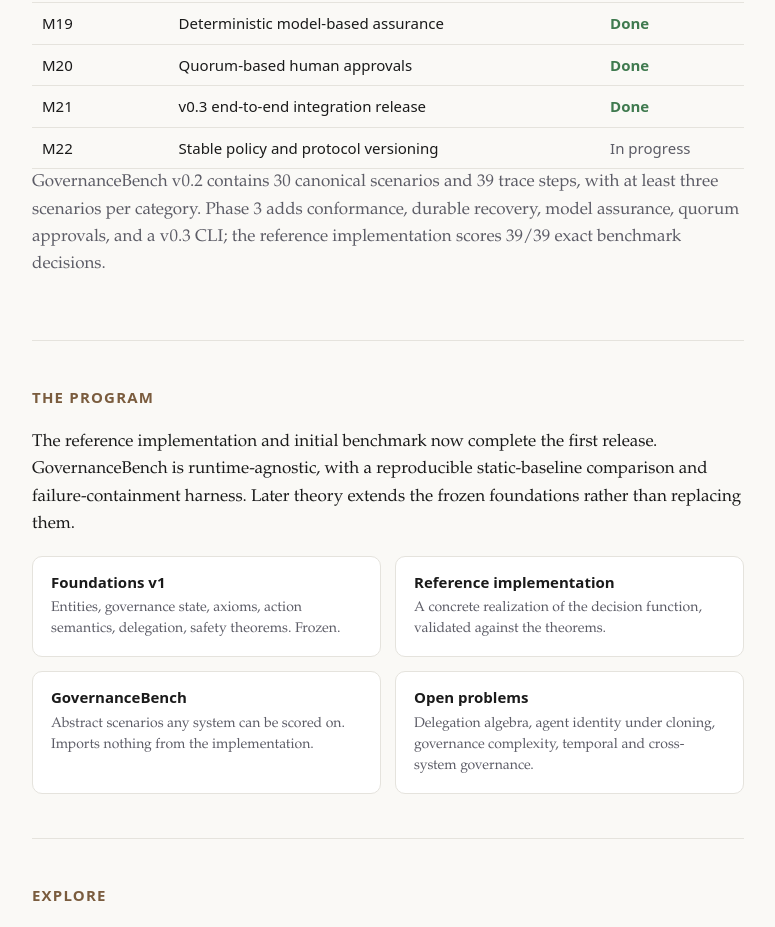
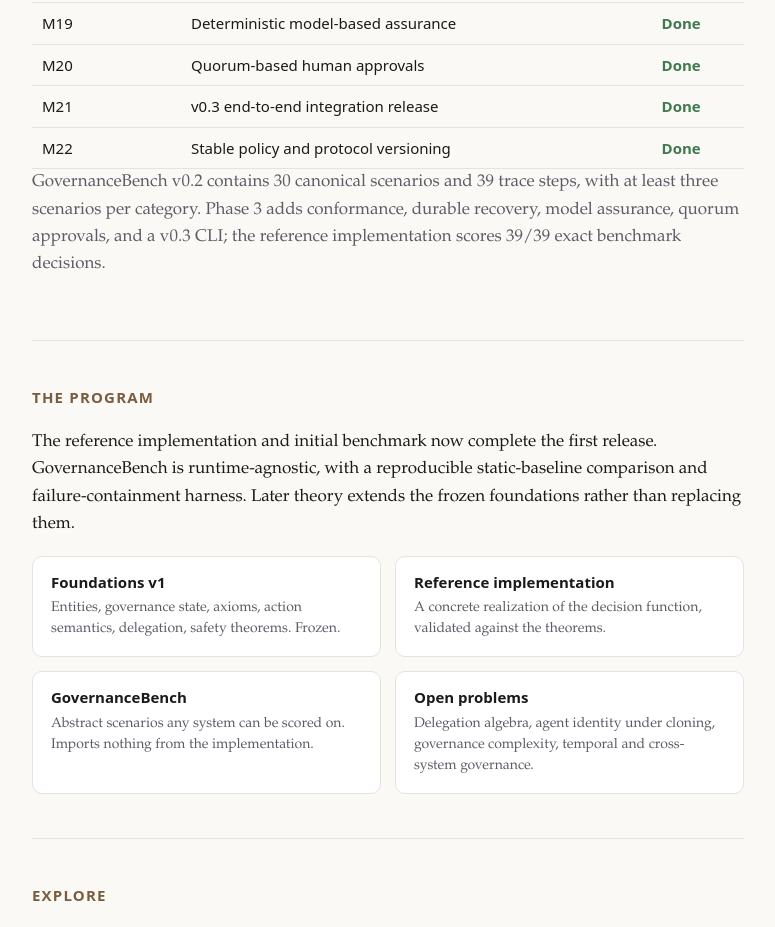
Before and after one commit to sahinraj/Computational-Governance-AI, a plain HTML site: page docs/index.html in a window 1280 px wide. Shown: the part 2900-3827 px from the top of the page, without its empty margins (252-1027 px from the left). Drawn offline with Linux system fonts and the light colour scheme.

Commit message:
Mark M22 complete in project status

```diff
--- a/docs/index.html
+++ b/docs/index.html
@@ -139,7 +139,7 @@ rules[0].evaluate(action, Context())   # Result.VIOLATED</code></pre>
     <tr><td>M19</td><td>Deterministic model-based assurance</td><td class="s-done">Done</td></tr>
     <tr><td>M20</td><td>Quorum-based human approvals</td><td class="s-done">Done</td></tr>
     <tr><td>M21</td><td>v0.3 end-to-end integration release</td><td class="s-done">Done</td></tr>
-    <tr><td>M22</td><td>Stable policy and protocol versioning</td><td class="s-todo">In progress</td></tr>
+    <tr><td>M22</td><td>Stable policy and protocol versioning</td><td class="s-done">Done</td></tr>
     </tbody>
   </table>
   <p class="muted">GovernanceBench v0.2 contains 30 canonical scenarios and 39 trace steps, with at least three scenarios per category. Phase 3 adds conformance, durable recovery, model assurance, quorum approvals, and a v0.3 CLI; the reference implementation scores 39/39 exact benchmark decisions.</p>
```
Also changed, not shown: 2 other files.
